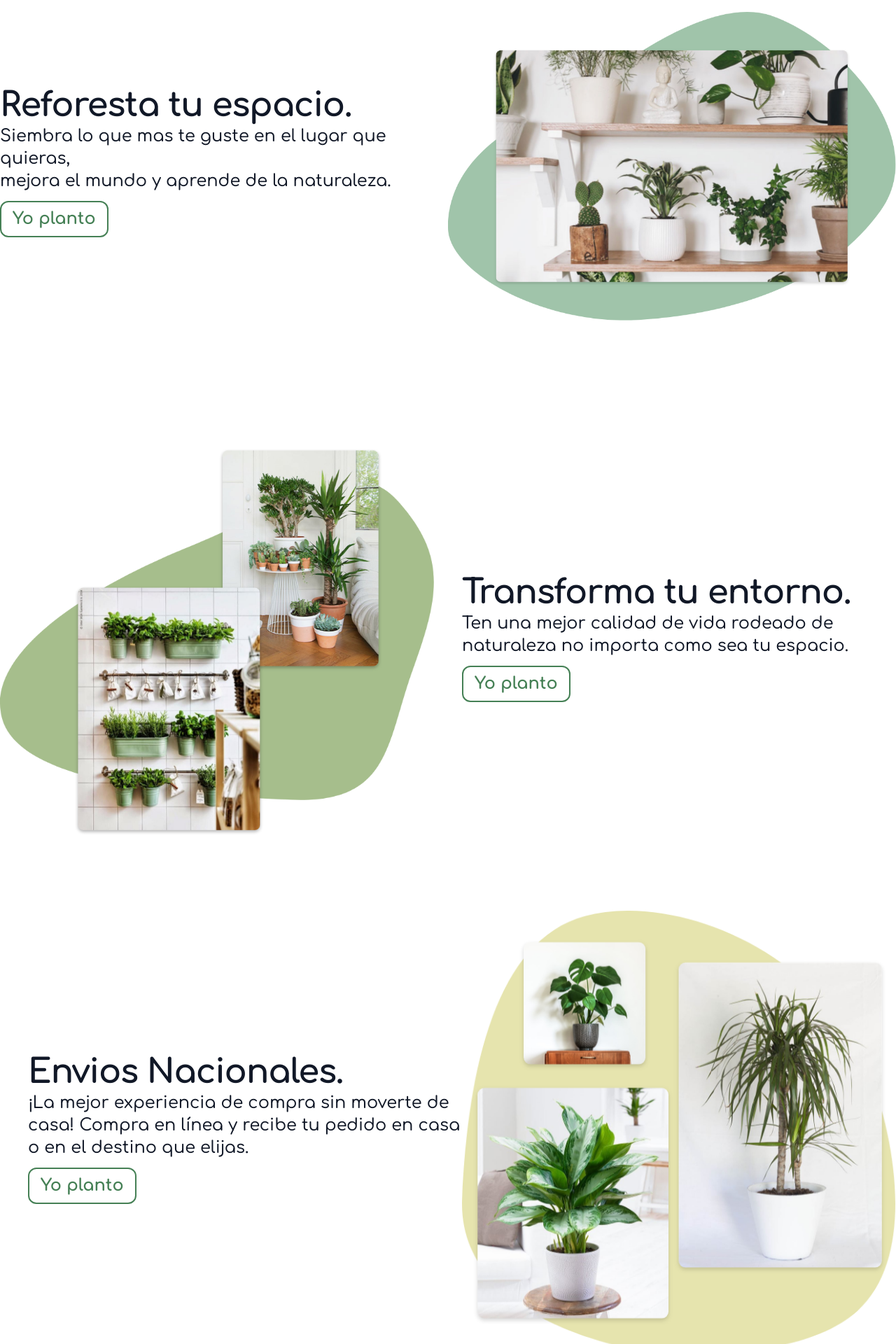
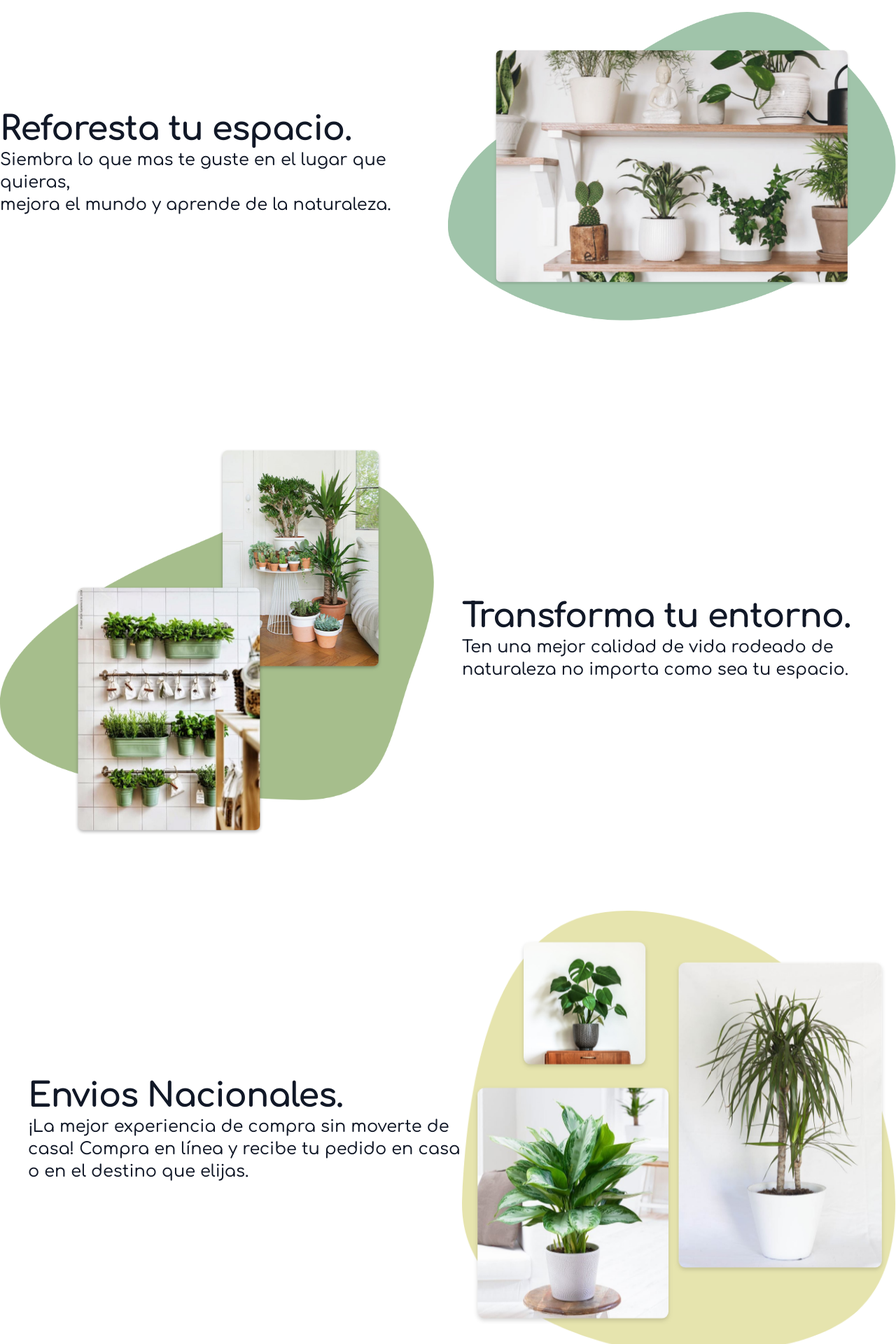
Before and after one commit to crstndssn/forestandoando, a React (Create React App) app: page / in a window 1280 px wide. Shown: the part 1374-3294 px from the top of the page at 70% size. Built offline with nearby package versions, Linux system fonts and the light colour scheme.

Commit message:
return-forestando

```diff
--- a/src/views/Home.js
+++ b/src/views/Home.js
@@ -53,7 +53,7 @@ export default class Home extends Component {
                         <h1 className="text-gray-900 font-sans font-bold md:text-5xl xs:text-4xl tracking-tight">Reforesta tu espacio.</h1>
                         <p className="text-gray-900 md:text-2xl xs:text-xl my-1">Siembra lo que mas te guste en el lugar que quieras,<br />
                                 mejora el mundo y aprende de la naturaleza.</p>
-                        <Link to="/tienda" className="border-2 border-nature text-nature font-bold py-2 md:px-4 xs:px-3 rounded-xl md:text-2xl xs:text-xl my-2">Yo planto</Link>
+                        {/* <Link to="/tienda" className="border-2 border-nature text-nature font-bold py-2 md:px-4 xs:px-3 rounded-xl md:text-2xl xs:text-xl my-2">Yo planto</Link> */}
                     </div>
                     <div className="md:w-1/2 xs:w-full flex justify-center items-center py-6">
                         <img src={HomeUno} alt="uno" className="Forestando Ando" />
@@ -67,7 +67,7 @@ export default class Home extends Component {
                     <div className="md:w-1/2 xs:w-full  flex justify-end md:items-start xs:items-end md:text-left xs:text-right flex-col md:ml-10 xs:ml-0 my-10">
                         <h1 className="text-gray-900 font-sans font-bold md:text-5xl xs:text-4xl tracking-tight">Transforma tu entorno.</h1>
                         <p className="text-gray-900 md:text-2xl xs:text-xl my-1">Ten una mejor calidad de vida rodeado de naturaleza no importa como sea tu espacio.</p>
-                        <Link to="/tienda" className="border-2 border-nature text-nature font-bold py-2 md:px-4 xs:px-3 rounded-xl md:text-2xl xs:text-xl my-2">Yo planto</Link>
+                        {/* <Link to="/tienda" className="border-2 border-nature text-nature font-bold py-2 md:px-4 xs:px-3 rounded-xl md:text-2xl xs:text-xl my-2">Yo planto</Link> */}
                     </div>
                 </div>
 
@@ -75,7 +75,7 @@ export default class Home extends Component {
                     <div className="md:w-1/2 xs:w-full  flex justify-end items-start flex-col md:ml-10 xs:ml-0">
                         <h1 className="text-gray-900 font-sans font-bold md:text-5xl xs:text-4xl tracking-tight">Envios Nacionales.</h1>
                         <p className="text-gray-900 md:text-2xl xs:text-xl my-1">¡La mejor experiencia de compra sin moverte de casa! Compra en línea y recibe tu pedido en casa o en el destino que elijas.</p>
-                        <Link to="/tienda" className="border-2 border-nature text-nature font-bold py-2 md:px-4 xs:px-3 rounded-xl md:text-2xl xs:text-xl my-2">Yo planto</Link>
+                        {/* <Link to="/tienda" className="border-2 border-nature text-nature font-bold py-2 md:px-4 xs:px-3 rounded-xl md:text-2xl xs:text-xl my-2">Yo planto</Link> */}
                     </div>
                     <div className="md:w-1/2 xs:w-full  flex justify-center items-center py-6">
                         <img src={HomeTres} alt="uno" className="w-full" />
```
